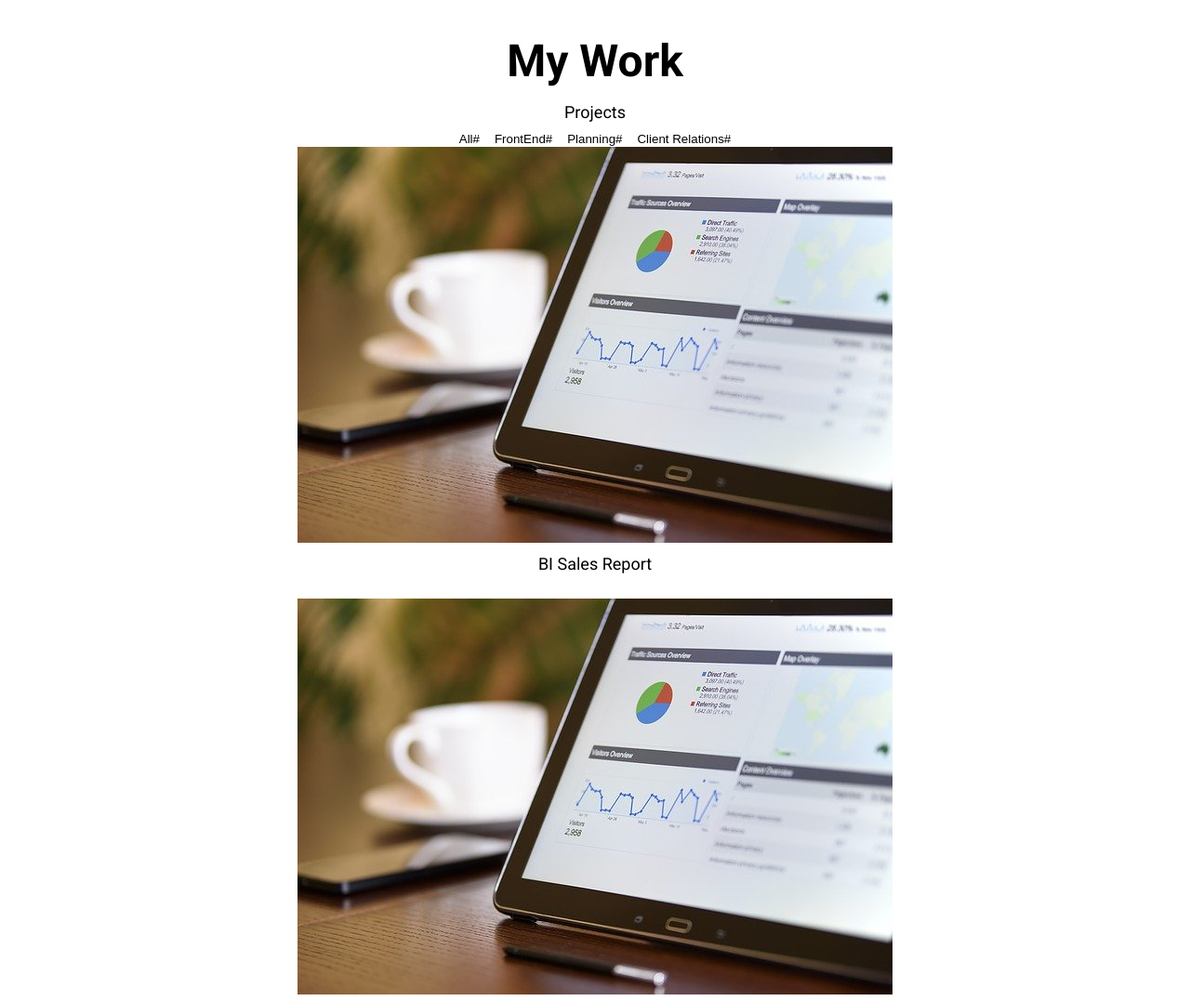
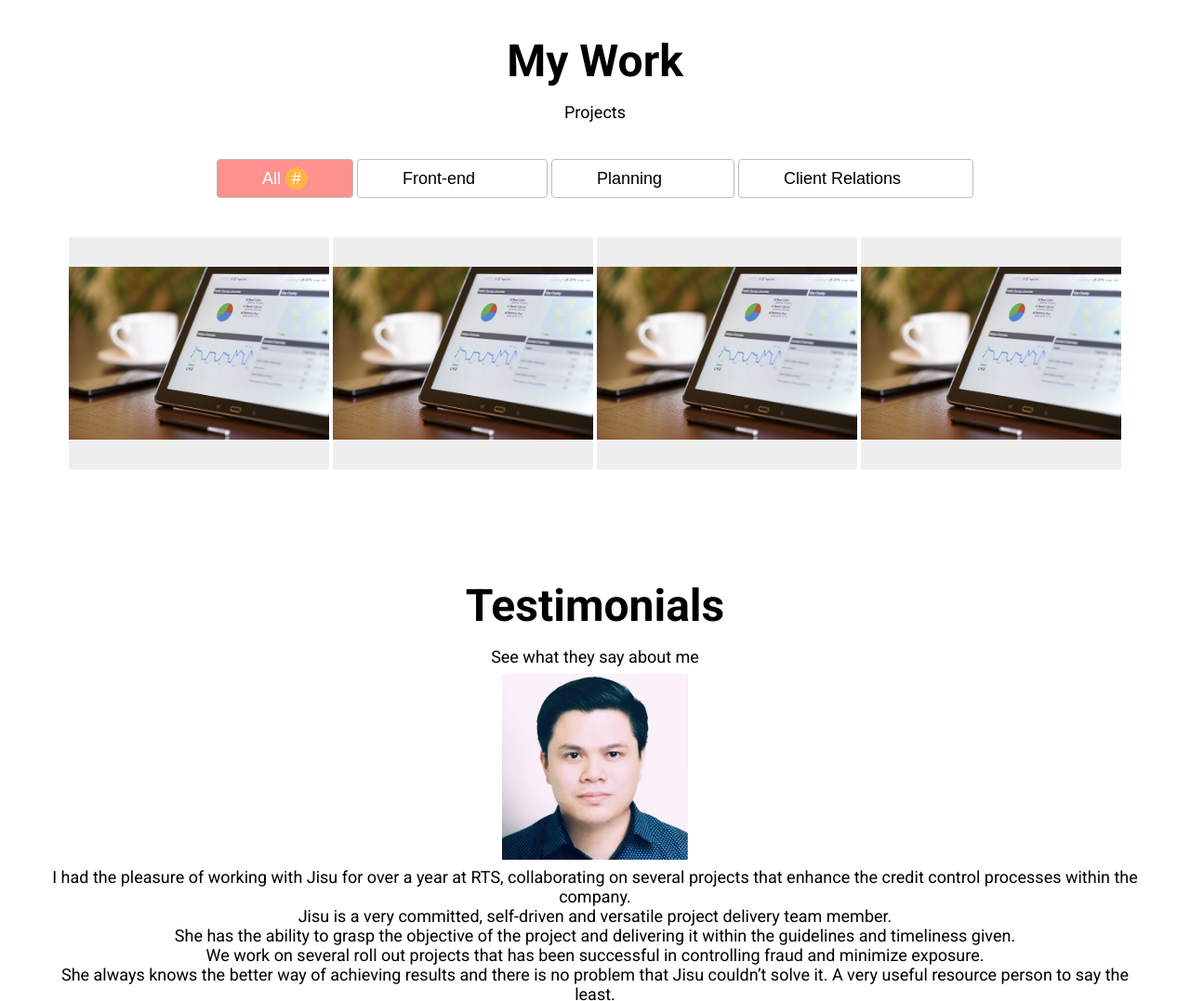
Before and after one commit to jisu03/Portfolio, a plain HTML site: page index.html in a window 1280 px wide. Shown: the part 2000-3077 px from the top of the page at 93% size. Drawn offline with Linux system fonts and the light colour scheme.

Commit message:
CSS: Work

```diff
--- a/index.html
+++ b/index.html
@@ -149,10 +149,10 @@
       <h1>My Work</h1>
       <h3>Projects</h3>
       <div class="work__categories">
-        <button class="category__btn">All<span class="category__count">#</span></button>
-        <button class="category__btn">FrontEnd<span class="category__count">#</span></button>
-        <button class="category__btn">Planning<span class="category__count">#</span></button>
-        <button class="category__btn">Client Relations<span class="category__count">#</span></button>
+        <button class="category__btn active">All <span class="category__count">#</span></button>
+        <button class="category__btn">Front-end <span class="category__count">#</span></button>
+        <button class="category__btn">Planning <span class="category__count">#</span></button>
+        <button class="category__btn">Client Relations <span class="category__count">#</span></button>
       </div>
       <div class="work__projects">
         <a href="#" class="project" target="blank" data-type="front-end">
--- a/style.css
+++ b/style.css
@@ -285,3 +285,101 @@ p {
 .etc {
   padding: 20px;
 }
+
+/* Work */
+
+.work__categories {
+  margin: 40px;
+}
+
+.category__btn {
+  border: 1px solid var(--color-dark-white);
+  border-radius: var(--size-border-radius);
+  font-size: var(--font-regular);
+  padding: 8px 48px;
+}
+
+.category__btn.active,
+.category__btn:hover {
+  background-color: var(--color-pink);
+  color: var(--color-white);
+}
+
+.category__btn.active .category__count,
+.category__btn:hover .category__count {
+  opacity: 1;
+  top: 0;
+}
+
+.category__count {
+  background-color: var(--color-orange);
+  border-radius: 50%;
+  color: var(--color-white);
+  width: 24px;
+  height: 24px;
+  display: inline-block;
+  line-height: 24px;
+  top: -20px;
+  left: 4px;
+  opacity: 0;
+  transition: all var(--animation-duration) ease-in;
+}
+
+.work__projects {
+  display: flex;
+  flex-wrap: wrap;
+  justify-content: center;
+}
+
+.project {
+  position: relative;
+  display: flex;
+  justify-content: center;
+  align-items: center;
+  width: 280px;
+  height: 250px;
+  margin: 2px;
+  /* background-color: yellow; */
+  background-color: var(--color-light-white);
+}
+
+.project__img {
+  max-width: 100%;
+  max-height: 100%;
+}
+
+.project__description {
+  position: absolute;
+  top: 0;
+  left: 0;
+  background-color: var(--color-black);
+  width: 100%;
+  height: 100%;
+  display: flex;
+  flex-direction: column;
+  justify-content: center;
+  opacity: 0;
+  transform: translateY(10px);
+  transition: all var(--animation-duration) ease-in;
+}
+
+.project:hover .project__description {
+  opacity: 0.8;
+  transform: translateY(0);
+}
+
+.project__description h3 {
+  color: var(--color-white);
+}
+
+.project__description h3:after {
+  content: "";
+  width: 25px;
+  height: 2px;
+  background-color: var(--color-dark-white);
+  display: block;
+  position: relative;
+  left: 50%;
+  margin-left: -12px;
+  margin-top: 8px;
+}
```
